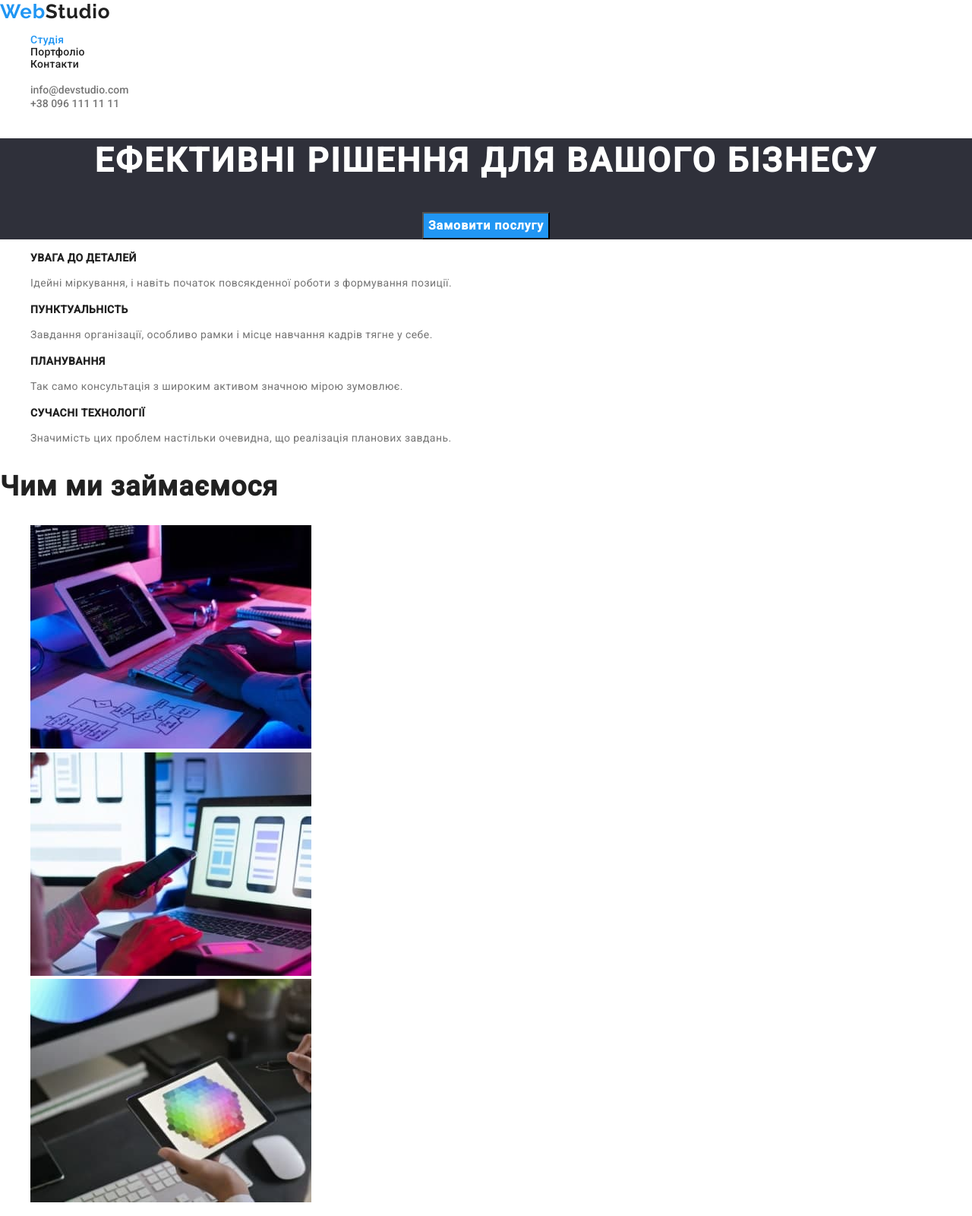
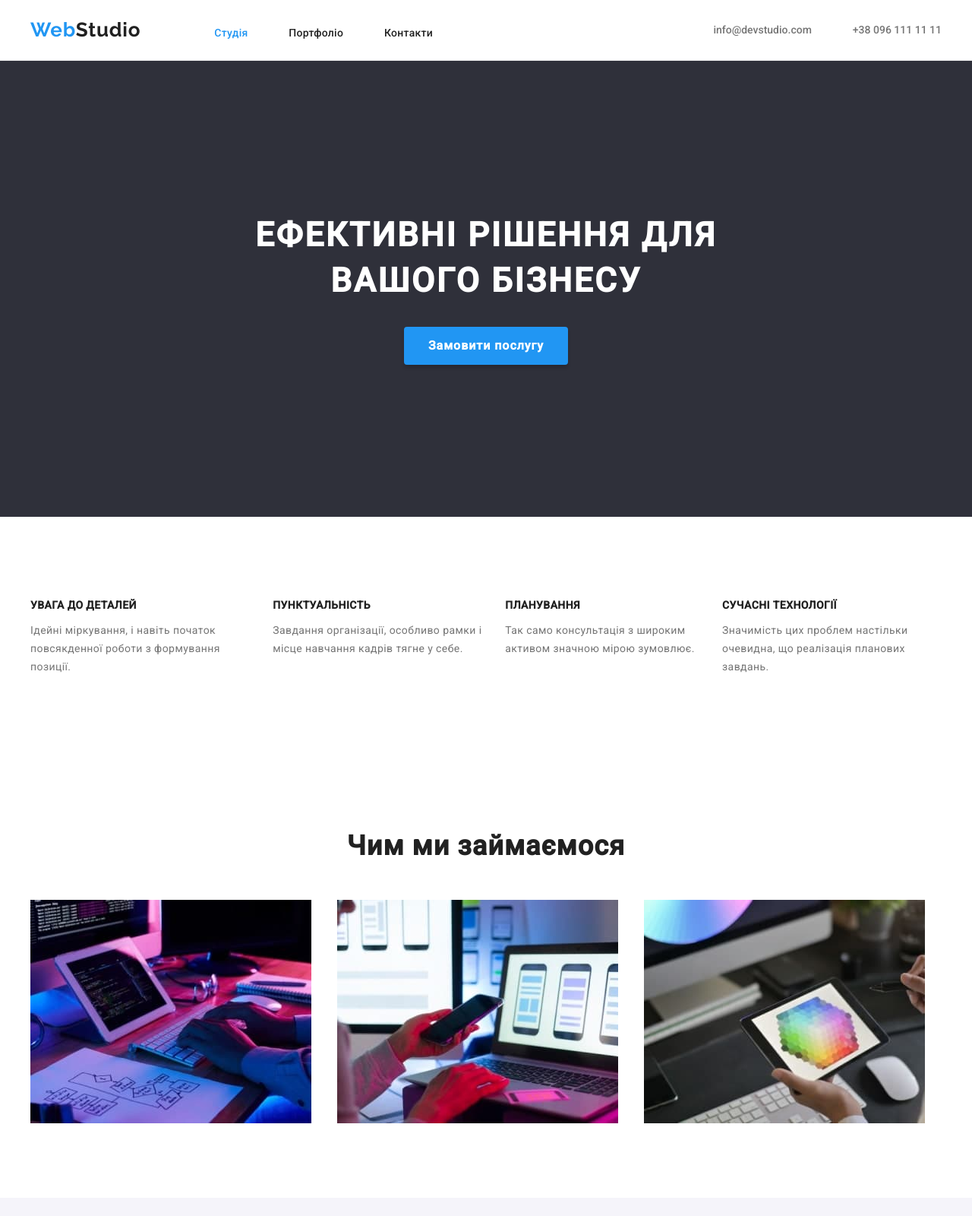
Before and after one commit to AlexandrHaiduk/goit-markup-hw-03, a plain HTML site: page index.html in a window 1280 px wide. Shown: the top 1600 px of the page at 76% size. Drawn offline with Linux system fonts and the light colour scheme.

Commit message:
index html positioning ended(need to align verlical ul in nav section)

```diff
--- a/css/styles.css
+++ b/css/styles.css
@@ -8,6 +8,7 @@
   --secondary-accent-color: #2f303a;
   --white-color: #ffffff;
   --secondary-background-color: #f5f4fa;
+  --header-border-color: #ececec;
   --logo-font: raleway;
 }
 
@@ -16,12 +17,39 @@ body {
   color: var(--main-text-color);
 }
 
+ul {
+  display: inline-block;
+  margin: 0;
+  padding-left: 0;
+}
+
+.section {
+  padding: 94px 0;
+}
+
 .link {
   text-decoration: none;
 }
 
 .list {
   list-style: none;
+}
+
+.item {
+  display: inline-block;
+}
+.container {
+  width: 1200px;
+  margin: 0 auto;
+  display: flex;
+  justify-content: space-between;
+  align-items: center;
+}
+
+header {
+  display: block;
+  padding: 24px 0;
+  border-bottom: 1px solid var(--header-border-color);
 }
 
 /* ----------------!!!INDEX.HTML!!!---------------- */
@@ -39,15 +67,25 @@ body {
   color: var(--main-text-color);
 }
 
+.header-menu {
+  vertical-align: middle;
+}
+
 .nav-main {
   font-weight: 500;
   font-size: 14px;
   line-height: 1.14;
   letter-spacing: 0.02em;
+  margin-left: 93px;
+  display: inline-block;
 }
 
 .nav-main .link {
   color: var(--main-text-color);
+}
+
+.nav-main .item:nth-child(n + 2) {
+  margin-left: 50px;
 }
 
 .nav-main .link:focus,
@@ -62,11 +100,13 @@ body {
   font-weight: 500;
   color: var(--secondary-text-color);
 }
-.mail:focus,
-.mail:hover {
-  color: var(--accent-color);
+
+.telephone {
+  margin-left: 50px;
 }
 
+.mail:focus,
+.mail:hover,
 .telephone:focus,
 .telephone:hover {
   color: var(--accent-color);
@@ -86,6 +126,9 @@ body {
   font-weight: 900;
   letter-spacing: 0.06em;
   color: var(--white-color);
+  width: 696px;
+  margin: 0 auto;
+  margin-top: 106px;
 }
 
 .hero-button {
@@ -96,6 +139,13 @@ body {
   letter-spacing: 0.06em;
   color: var(--white-color);
   background-color: var(--accent-color);
+  margin-top: 30px;
+  margin-bottom: 106px;
+  width: 216px;
+  box-shadow: 0px 4px 4px rgba(0, 0, 0, 0.15);
+  border: 0px;
+  border-radius: 4px;
+  padding: 10px 0;
 }
 
 .hero-button:focus,
@@ -105,6 +155,15 @@ body {
 }
 
 /* !!!!!!! ADVANTAGE SECTION!!!!!!!! */
+
+.advantage .list {
+  display: flex;
+  justify-content: space-between;
+}
+
+.advantage .item:nth-child(n + 2) {
+  margin-left: 30px;
+}
 
 .advantage-titles {
   font-size: 14px;
@@ -128,9 +187,23 @@ body {
   line-height: 1.17;
   font-weight: 700;
   letter-spacing: 0.03em;
+  margin: 0 auto;
+  margin-bottom: 50px;
+}
+
+.about .container {
+  flex-wrap: wrap;
+}
+
+.about .item:nth-child(n + 2) {
+  margin-left: 30px;
 }
 
 /* !!!!!!!!!TEAM SECTION!!!!!!!!! */
+
+.team .container {
+  flex-wrap: wrap;
+}
 
 .team {
   background-color: var(--secondary-background-color);
@@ -138,6 +211,13 @@ body {
 
 .team .item {
   background-color: var(--white-color);
+  box-shadow: 0px 1px 3px rgba(0, 0, 0, 0.12), 0px 1px 1px rgba(0, 0, 0, 0.14),
+    0px 2px 1px rgba(0, 0, 0, 0.2);
+  border-radius: 0px 0px 4px 4px;
+}
+
+.team .item:nth-child(n + 2) {
+  margin-left: 30px;
 }
 
 .team-heading {
@@ -145,6 +225,8 @@ body {
   line-height: 1.17;
   font-weight: 700;
   letter-spacing: 0.03em;
+  margin: 0 auto;
+  margin-bottom: 50px;
 }
 
 .team-names {
@@ -168,6 +250,15 @@ body {
 .footer {
   background-color: var(--secondary-accent-color);
   color: var(--white-color);
+  padding: 60px 0;
+}
+
+.footer .container {
+  display: block;
+}
+
+.footer .item {
+  display: block;
 }
 
 .footer .logo-second-part {
@@ -179,6 +270,13 @@ body {
   font-size: 14px;
   line-height: 1.7;
   font-style: normal;
+  display: block;
+  margin-top: 20px;
+  margin-bottom: 9px;
+}
+
+.footer .mail {
+  margin-bottom: 9px;
 }
 
 .footer .mail,
@@ -188,6 +286,8 @@ body {
   letter-spacing: 0.03em;
   color: var(--footer-text-color);
   font-style: normal;
+  display: block;
+  margin-left: 0;
 }
 
 .footer .mail:focus,
--- a/index.html
+++ b/index.html
@@ -14,51 +14,69 @@
 
     <link rel="preconnect" href="https://fonts.googleapis.com" />
     <link rel="preconnect" href="https://fonts.gstatic.com" crossorigin />
-    <link href="https://fonts.googleapis.com/css2?family=Roboto&display=swap" rel="stylesheet" />
+    <link
+      href="https://fonts.googleapis.com/css2?family=Roboto&display=swap"
+      rel="stylesheet"
+    />
     <link rel="stylesheet" href="css/styles.css" />
 
-    <title>HW-02-index</title>
+    <title>HW-03-index</title>
   </head>
 
   <body>
     <header>
+      <div class="container">
         <nav class="header-menu">
-        <a href="./index.html" class="logo link">Web<span class="logo-second-part">Studio</span></a>
+          <a href="./index.html" class="logo link"
+            >Web<span class="logo-second-part">Studio</span></a
+          >
 
           <ul class="nav-main list">
-          <li class="item"><a href="./index.html" class="current link">Студія</a></li>
-          <li class="item"><a href="./portfolio.html" class="link">Портфоліо</a></li>
+            <li class="item">
+              <a href="./index.html" class="current link">Студія</a>
+            </li>
+            <li class="item">
+              <a href="./portfolio.html" class="link">Портфоліо</a>
+            </li>
             <li class="item"><a href="#" class="link">Контакти</a></li>
           </ul>
         </nav>
 
-      <ul class="list">
+        <ul class="contacts list">
           <li class="item">
-          <a href="mailto:info@devstudio.com" class="mail link">info@devstudio.com</a>
+            <a href="mailto:info@devstudio.com" class="mail link"
+              >info@devstudio.com</a
+            >
           </li>
           <li class="item">
-          <a href="tel:+380961111111" class="telephone link">+38 096 111 11 11</a>
+            <a href="tel:+380961111111" class="telephone link"
+              >+38 096 111 11 11</a
+            >
           </li>
         </ul>
+      </div>
     </header>
     <main>
-      <section class="hero">
+      <section class="hero section">
         <h1 class="hero-heading">Ефективні рішення для вашого бізнесу</h1>
         <button type="button" class="hero-button">Замовити послугу</button>
       </section>
-      <section class="advantage">
+      <section class="advantage section">
+        <div class="container">
           <h2 class="advantage-heading visually-hidden">Наші переваги</h2>
           <ul class="list">
             <li class="item">
               <h3 class="advantage-titles">Увага до деталей</h3>
               <p class="advantage-description">
-              Ідейні міркування, і навіть початок повсякденної роботи з формування позиції.
+                Ідейні міркування, і навіть початок повсякденної роботи з
+                формування позиції.
               </p>
             </li>
             <li class="item">
               <h3 class="advantage-titles">Пунктуальність</h3>
               <p class="advantage-description">
-              Завдання організації, особливо рамки і місце навчання кадрів тягне у себе.
+                Завдання організації, особливо рамки і місце навчання кадрів
+                тягне у себе.
               </p>
             </li>
             <li class="item">
@@ -70,13 +88,16 @@
             <li class="item">
               <h3 class="advantage-titles">Сучасні технології</h3>
               <p class="advantage-description">
-              Значимість цих проблем настільки очевидна, що реалізація планових завдань.
+                Значимість цих проблем настільки очевидна, що реалізація
+                планових завдань.
               </p>
             </li>
           </ul>
+        </div>
       </section>
 
-      <section class="about">
+      <section class="about section">
+        <div class="container">
           <h2 class="about-heading">Чим ми займаємося</h2>
           <ul class="list">
             <li class="item">
@@ -89,9 +110,11 @@
               <img src="./images/box_3.jpg" width="370" alt="Процес розробки" />
             </li>
           </ul>
+        </div>
       </section>
 
-      <section class="team">
+      <section class="team section">
+        <div class="container">
         <h2 class="team-heading">Наша команда</h2>
 
         <ul class="list">
@@ -114,21 +137,33 @@
             <p class="team-position">Frontend Developer</p>
           </li>
           <li class="item">
-            <img src="./images/marketing.jpg" width="270" alt="Фото Миколи Тарасова (Marketing)" />
+            <img
+              src="./images/marketing.jpg"
+              width="270"
+              alt="Фото Миколи Тарасова (Marketing)"
+            />
             <h3 class="team-names">Микола Тарасов</h3>
             <p class="team-position">Marketing</p>
           </li>
           <li class="item">
-            <img src="./images/ui.jpg" width="270" alt="Фото Михайла Єрмакова (UI Designer)" />
+            <img
+              src="./images/ui.jpg"
+              width="270"
+              alt="Фото Михайла Єрмакова (UI Designer)"
+            />
             <h3 class="team-names">Михайло Єрмаков</h3>
             <p class="team-position">UI Designer</p>
           </li>
         </ul>
+      </div>
       </section>
     </main>
 
     <footer class="footer">
-      <a href="./index.html" class="logo link">Web<span class="logo-second-part">Studio</span></a>
+      <div class="container">
+      <a href="./index.html" class="logo link"
+        >Web<span class="logo-second-part">Studio</span></a
+      >
       <address>
         <ul class="list">
           <li class="item">
@@ -141,13 +176,18 @@
             >
           </li>
           <li class="item">
-            <a href="mailto:info@devstudio.com" class="mail link">info@devstudio.com</a>
+            <a href="mailto:info@devstudio.com" class="mail link"
+              >info@devstudio.com</a
+            >
           </li>
           <li class="item">
-            <a href="tel:+380961111111" class="telephone link">+38 096 111 11 11</a>
+            <a href="tel:+380961111111" class="telephone link"
+              >+38 096 111 11 11</a
+            >
           </li>
         </ul>
       </address>
+    </div>
     </footer>
   </body>
 </html>
```
Lines whose indentation alone changed are shown as unchanged.
